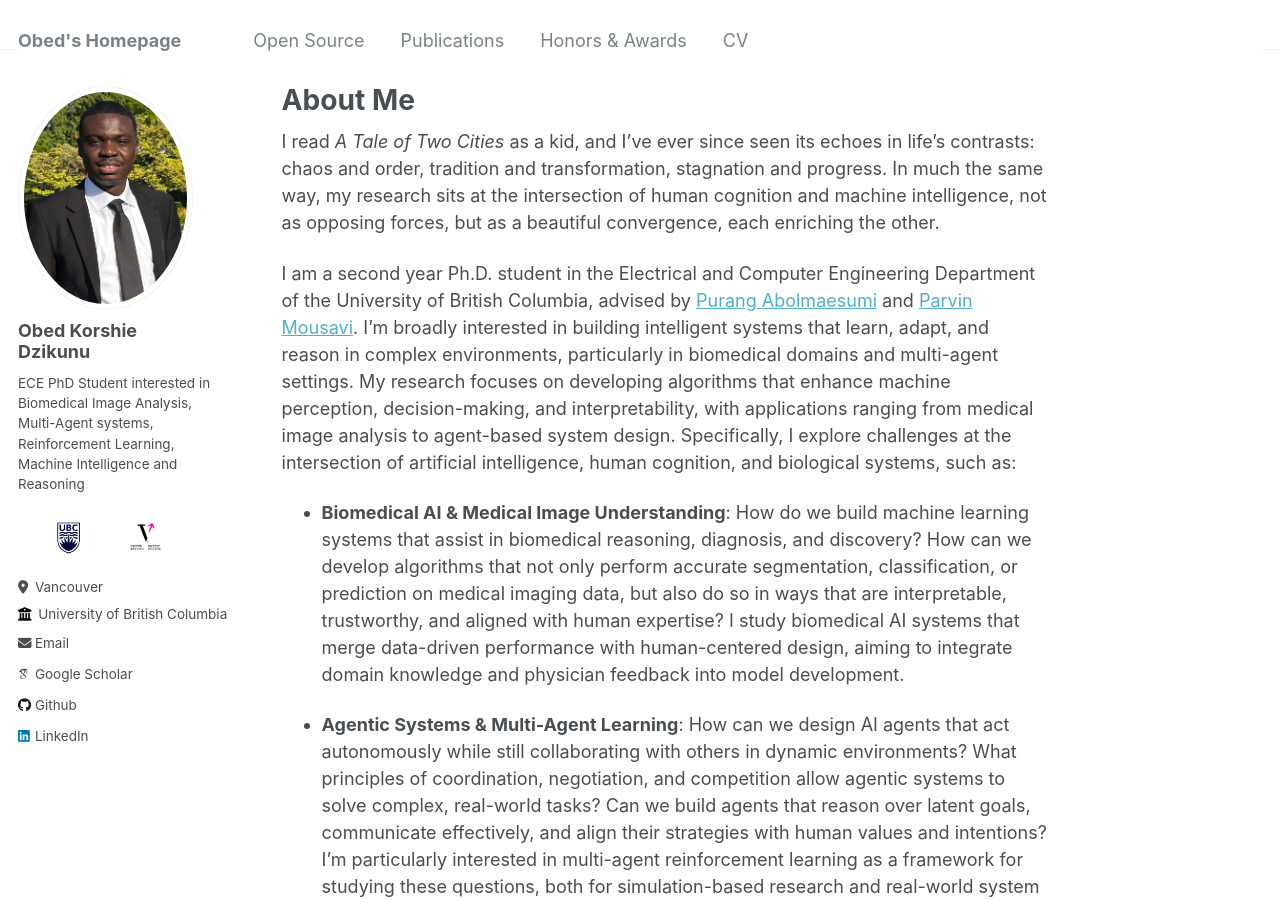
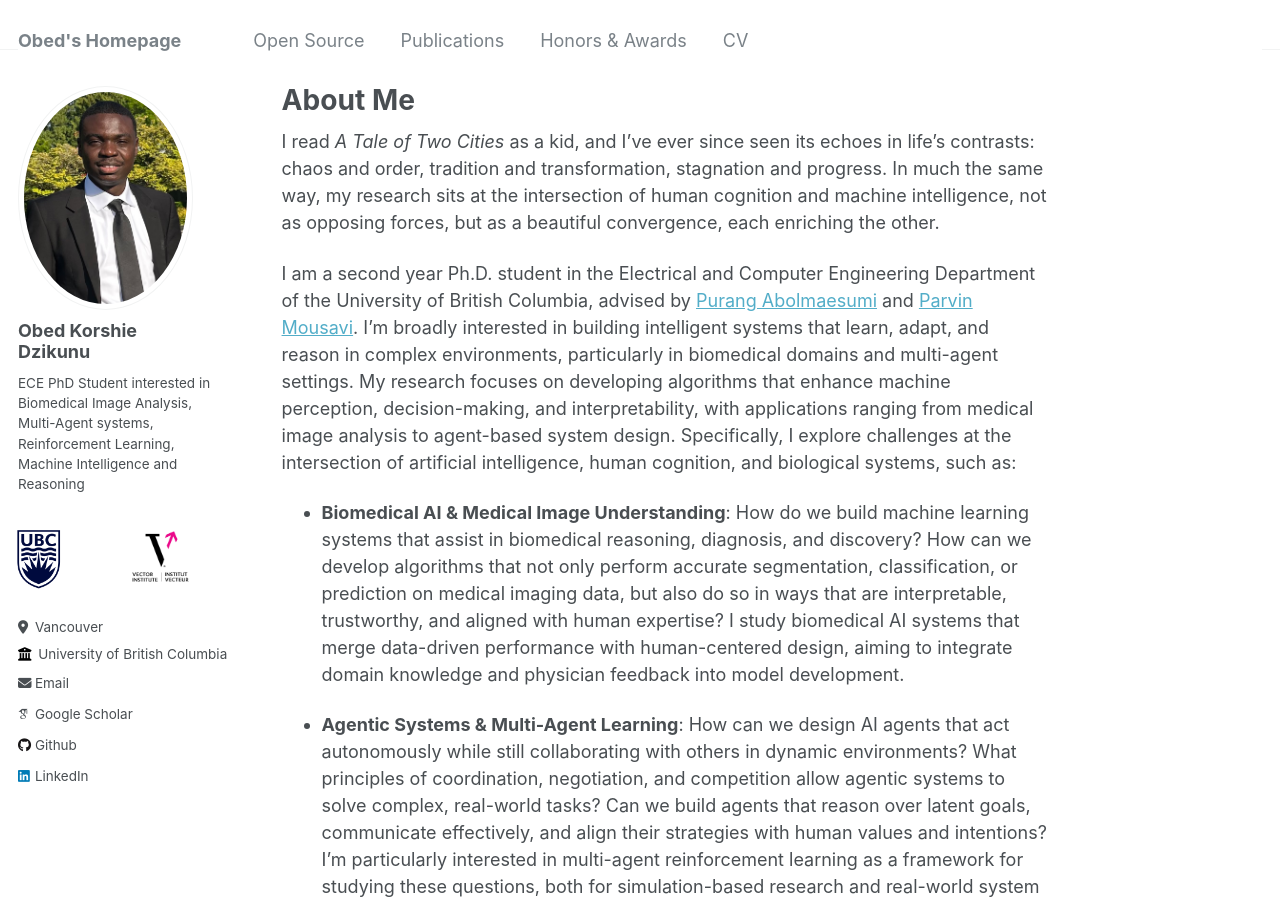
Before and after one commit to ObedDzik/obeddzik.github.io, a Jekyll site: the page built from _pages/about.md, in a window 1280 px wide and 900 px high. Built offline with Jekyll 4.4.1, drawn with Linux system fonts in a browser that asks for light colours; some web fonts are replaced.

Commit message:
Adjust author affiliations section styles and sizes

```diff
--- a/_includes/author-profile.html
+++ b/_includes/author-profile.html
@@ -20,9 +20,9 @@
     {% if author.bio %}<p class="author__bio">{{ author.bio }}</p>{% endif %}
   </div>
 
-  <div class="author__affiliations" style="display: flex; justify-content: center; align-items: center; gap: 15px; margin-bottom: 1em;">
-    <a href="https://www.ubc.ca" target="_blank" style="display: inline-block;"><img src="{{ base_path }}/images/ubc-logo.png" alt="University of British Columbia" style="height: 45px; max-height: 45px; width: auto; max-width: none;"></a>
-    <a href="https://vectorinstitute.ai" target="_blank" style="display: inline-block;"><img src="{{ base_path }}/images/vector-institute-logo.png" alt="Vector Institute" style="height: 45px; max-height: 45px; width: auto; max-width: none;"></a>
+  <div class="author__affiliations" style="display: flex; justify-content: center; align-items: center; gap: 5px; margin-bottom: 1em;">
+    <a href="https://www.ubc.ca" target="_blank" style="display: inline-block;"><img src="{{ base_path }}/images/ubc-logo.png" alt="University of British Columbia" style="height: 85px; max-height: 85px; width: auto; max-width: none;"></a>
+    <a href="https://vectorinstitute.ai" target="_blank" style="display: inline-block;"><img src="{{ base_path }}/images/vector-institute-logo.png" alt="Vector Institute" style="height: 85px; max-height: 85px; width: auto; max-width: none;"></a>
   </div>
 
   <div class="author__urls-wrapper">
```
